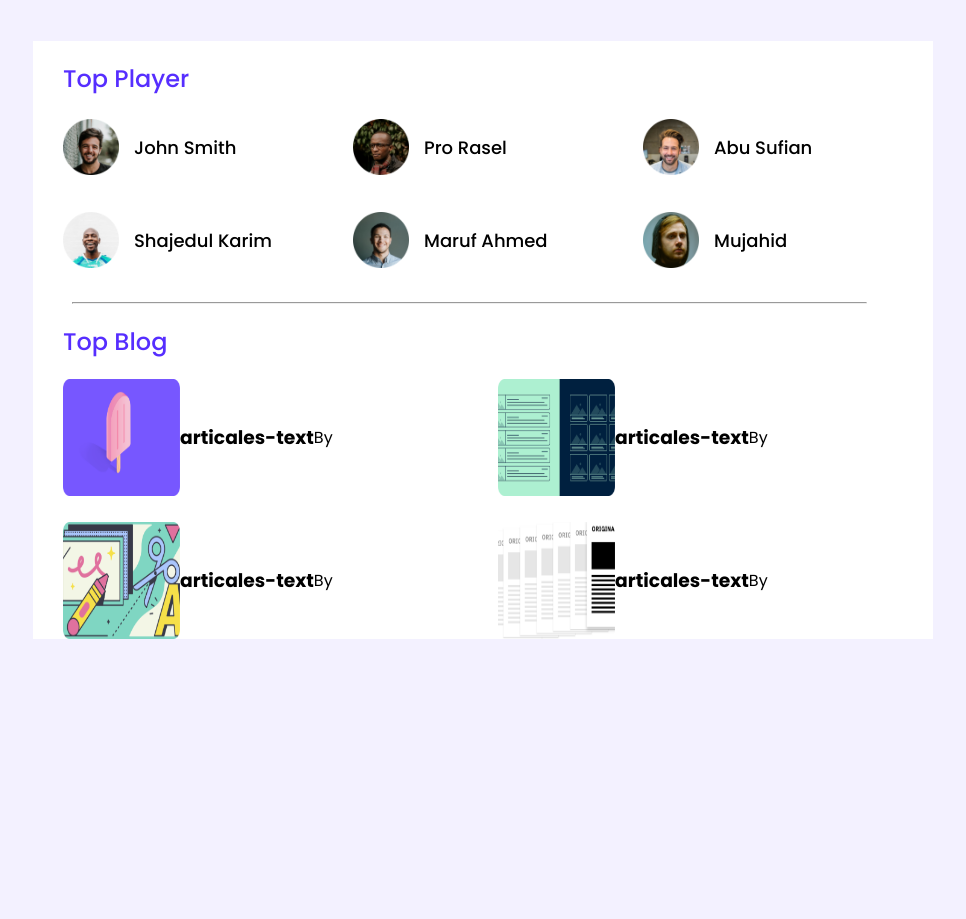
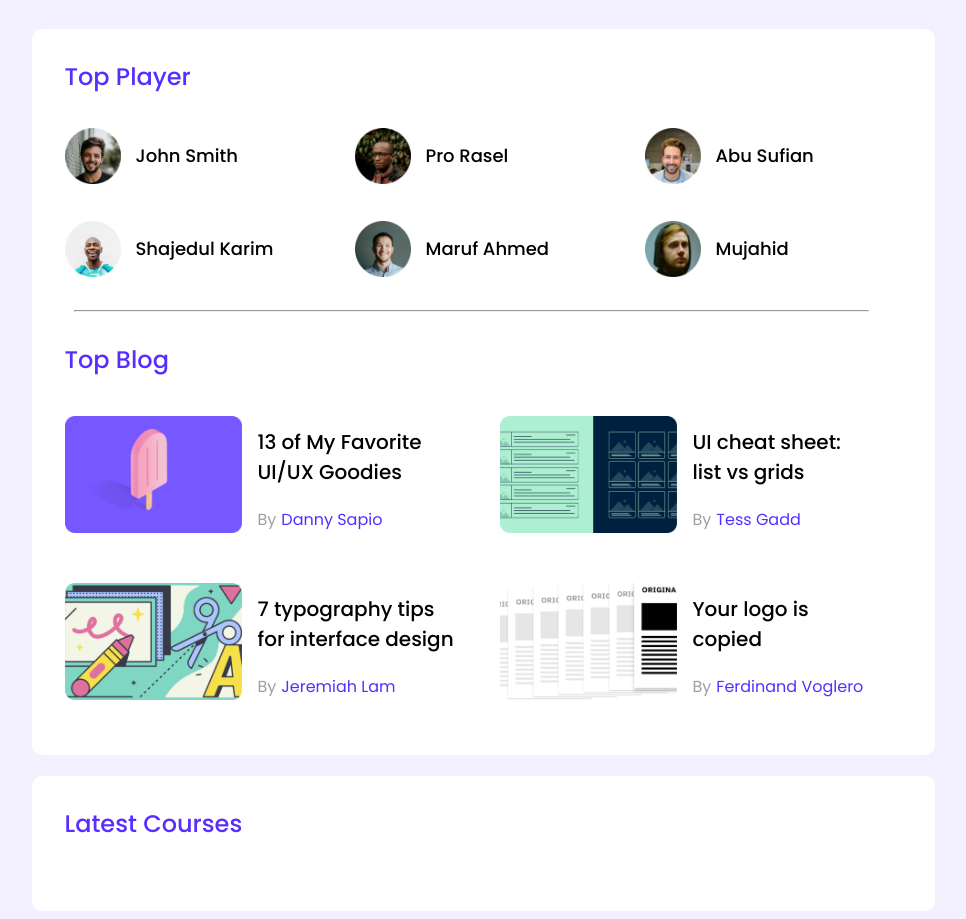
Before and after one commit to sarowarjahan20/leader-board-css3-module-9, a plain HTML site: page leader-board-css3/index.html in a window 1280 px wide. Shown: the whole page, without its empty margins (157-1123 px from the left). Before the commit the page ends 800 px from the top, so only its background shows below. Drawn offline with Linux system fonts and the light colour scheme.

Commit message:
one section end

```diff
--- a/leader-board-css3/index.html
+++ b/leader-board-css3/index.html
@@ -55,37 +55,77 @@
                     </div>
                 </div>
                 <hr>
-                <!--Blog section-->
+                <!--------------------------------Blog section------------------------>
 
                 <div class="top-blog">
 
                     <article>
                         <h2>Top Blog</h2>
                         <div class="articales">
+                            <!------------
+                                    blog-1 start
+                                    --------->
                             <div class="articale">
-                                <img src="images/blogs/blog-1.png" alt="">
-                                <h3>articales-text</h3>
-                                <p>By</p>
-                                <a href="" src="Danny Sapio"></a>
+                                <div class="blog-image">
+                                    <img src="images/blogs/blog-1.png" alt="">
+                                </div>
+                                <div class="blog-detail">
+                                    <h3>13 of My Favorite<br>UI/UX Goodies</h3>
+                                    <p class="blog-author">By<a href="" src="">Danny Sapio</a></p>
+
+                                </div>
                             </div>
+                            <!------------
+                                blog-1 end
+                                ------>
+                            <!------------blog-2 start------>
                             <div class="articale">
-                                <img src="images/blogs/blog-2.png" alt="">
-                                <h3>articales-text</h3>
-                                <p>By</p>
-                                <a href="" src="Danny Sapio"></a>
+                                <div class="blog-image">
+                                    <img src="images/blogs/blog-2.png" alt="">
+                                </div>
+                                <div class="blog-detail">
+                                    <h3>UI cheat sheet:<br>list vs grids</h3>
+                                    <p class="blog-author">By<a href="" src="">Tess Gadd</a></p>
+
+
+                                </div>
+
                             </div>
+                            <!------------
+                                    blog-2 end
+                                    --------->
+                            <!------------
+                                    blog-3 start
+                                    --------->
                             <div class="articale">
-                                <img src="images/blogs/blog-3.png" alt="">
-                                <h3>articales-text</h3>
-                                <p>By</p>
-                                <a href="" src="Danny Sapio"></a>
+                                <div class="blog-image">
+                                    <img src="images/blogs/blog-3.png" alt="">
+                                </div>
+                                <div class="blog-detail">
+                                    <h3>7 typography tips <br>for interface design</h3>
+                                    <p class="blog-author">By<a href="" src="Danny Sapio">Jeremiah Lam</a></p>
+
+                                </div>
                             </div>
+                            <!------------
+                                    blog-3 end
+                                    --------->
+                            <!------------
+                                    blog-4 start
+                                    --------->
                             <div class="articale">
-                                <img src="images/blogs/blog-4.png" alt="">
-                                <h3>articales-text</h3>
-                                <p>By</p>
-                                <a href="" src="Danny Sapio"></a>
+                                <div class="blog-image">
+                                    <img src="images/blogs/blog-4.png" alt="">
+                                </div>
+                                <div class="blog-detail">
+                                    <h3>Your logo is <br>copied</h3>
+                                    <p class="blog-author">By<a href="" src="Danny Sapio">Ferdinand Voglero</a></p>
+
+                                </div>
                             </div>
+                            <!------------
+                                    blog-4 end
+                                    --------->
                         </div>
                     </article>
 
@@ -94,9 +134,21 @@
             </div>
 
         </section>
+        <!------------
+            top player container end
+        --------------->
+        <!------------
+            Latest Coursescontainer start
+        --------------->
+        <section class="container">
+            <div class="latest-courses">
+                <h2>Latest Courses</h2>
+            </div>
+
+        </section>
 
     </main>
-    <!--top player container end-->
+
 </body>
 
 </html>
--- a/leader-board-css3/style.css
+++ b/leader-board-css3/style.css
@@ -11,6 +11,8 @@ body {
 main {
     display: flex;
     justify-content: center;
+    flex-direction: column;
+    align-items: center;
 
 
 }
@@ -18,8 +20,10 @@ main {
 .container {
     width: 870px;
     background-color: white;
-    padding-left: 30px;
-    margin-top: 33px;
+    padding-left: 33px;
+    padding-bottom: 40px;
+    margin-top: 21px;
+    border-radius: 10px;
 }
 
 /*for all h2 tag style*/
@@ -27,6 +31,7 @@ h2 {
     color: #562EFF;
     font-size: 24px;
     font-weight: 500;
+    margin: 30px 0px 30px 0px;
 }
 
 
@@ -62,8 +67,13 @@ hr {
 
 }
 
-/*-------------
-----------*/
+/*-----------------
+top player style end from here-----
+----------------------*/
+
+/*---------------------
+blog style start from here
+-----------------------*/
 .articales {
     display: grid;
     grid-template-columns: repeat(2, 1fr);
@@ -76,6 +86,35 @@ hr {
 }
 
 .articale img {
-    width: 117px;
+    width: 177px;
     height: 117px;
 }
+
+
+.blog-detail {
+    margin-left: 16px;
+}
+
+.blog-detail h3 {
+    font-size: 20px;
+    font-weight: 500;
+}
+
+.blog-author {
+
+    color: #9F9F9F;
+}
+
+.blog-author a {
+    font-size: 16px;
+    color: #562EFF;
+    padding-left: 5px;
+    text-decoration: none;
+}
+
+/*---------------------
+blog style end from here
+-----------------------*/
+/*---------------------------------
+Latest Courses style start from here
+-----------------------------------*/
```
